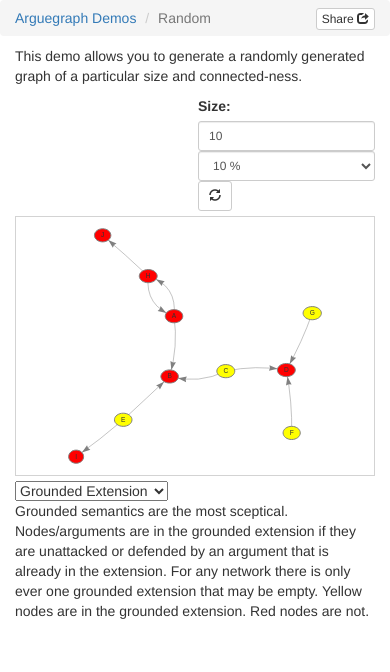
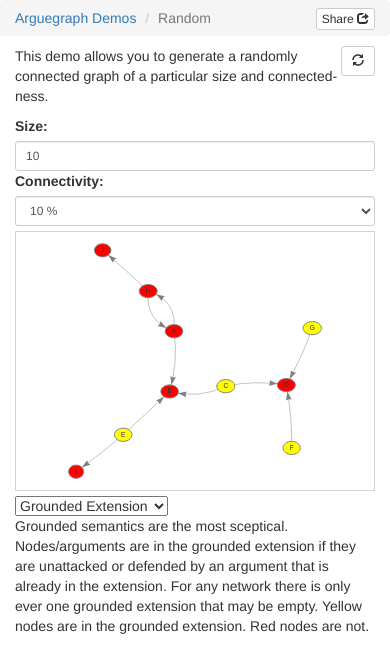
Before and after one commit to mattsouth/arguegraph, a plain HTML site: page random.html in a window 390 px wide. Drawn offline with nearby package versions, Linux system fonts and the light colour scheme.

Commit message:
text changes, responsive changes to random demo and styling of highlighted nodes on all demos

```diff
--- a/random.html
+++ b/random.html
@@ -40,34 +40,29 @@
     </ol>
   </div>
   <div class="row">
-    <div class="col-xs-12">
+    <div class="col-sm-6">
       <p>
+        <a class="btn btn-default btn-sm pull-right" onclick="javascript:redraw()"><span class="glyphicon glyphicon-refresh" aria-hidden="true"></span></a>
         <span class="hidden-xs">Abstract argumentation considers an argument framework to be a
           directed graph where nodes represent arguments and edges represent conflicts between the
           arguments. The arguegraph javascript library allows you calculate extensions
-        or sets of arguments that defend themselves with different criteria.</span>This demo allows you to
-        generate a randomly generated graph of a particular size and connected-ness.
+          or sets of arguments that defend themselves with different criteria.</span> This demo allows you to
+          generate a randomly connected graph of a particular size and connected-ness.
       </p>
+    </div>
+    <div class="col-sm-6">
+      <label for="num-nodes">Size:</label>
+      <input id="num-nodes" name="num-nodes" type="number" class="form-control input-sm" onchange="javascript:redraw()">
+      <label for="degree-connected">Connectivity:</label>
+      <select id="degree-connected" name="degree-connected" class="form-control input-sm" onchange="javascript:redraw()" style="margin-bottom: 5px">
+        <option value="0.05">5 %</option>
+        <option value="0.1">10 %</option>
+        <option value="0.15">15 %</option>
+        <option value="0.2">20 %</option>
+      </select>
     </div>
   </div>
   <!-- begin arguegraph viewer -->
-  <div class="row">
-    <div class="col-xs-12">
-      <form class="form-inline pull-right" style="margin-bottom: 5px">
-        <label for="name">Size:</label>
-        <input id="num-nodes" type="text" class="form-control input-sm">
-        <select id="degree-connected" class="form-control input-sm">
-          <option value="0">Just connected</option>
-          <option value="0.02">2 %</option>
-          <option value="0.05">5 %</option>
-          <option value="0.1">10 %</option>
-          <option value="0.2">20 %</option>
-          <option value="1">Fully connected</option>
-        </select>
-        <a class="btn btn-default btn-sm" onclick="javascript:redraw()"><span class="glyphicon glyphicon-refresh" aria-hidden="true"></span></a>
-      </form>
-    </div>
-  </div>
   <div class="row">
     <div class="col-xs-12">
       <div id="mynetwork" style="margin-bottom: 5px"></div>
@@ -180,7 +175,7 @@
     showExtensionIndex();
     showGenerateParameters();
     for (node in map) {
-      nodes.update({id: node, border: 'grey', color: {background: (extension.indexOf(node)>-1?'yellow':'red'), border: 'grey'}});
+      nodes.update({id: node, border: 'grey', color: {background: (extension.indexOf(node)>-1?'yellow':'red'), border: 'grey', highlight:{background: (extension.indexOf(node)>-1?'gold':'tomato'), border: 'gray'}}});
     }
   }
 
@@ -191,7 +186,7 @@
     let extension = extensions[extension_index];
     showExtensionIndex();
     for (node in networkToMap()) {
-      nodes.update({id: node, border: 'grey', color: {background: (extension.indexOf(node)>-1?'yellow':'red'), border: 'grey'}});
+      nodes.update({id: node, border: 'grey', color: {background: (extension.indexOf(node)>-1?'yellow':'red'), border: 'grey', highlight:{background: (extension.indexOf(node)>-1?'gold':'tomato'), border: 'gray'}}});
     }
   }
 
```
Also changed, not shown: index.html (+3 -1 lines), review.html (+2 -2 lines), test.html (+2 -2 lines).
